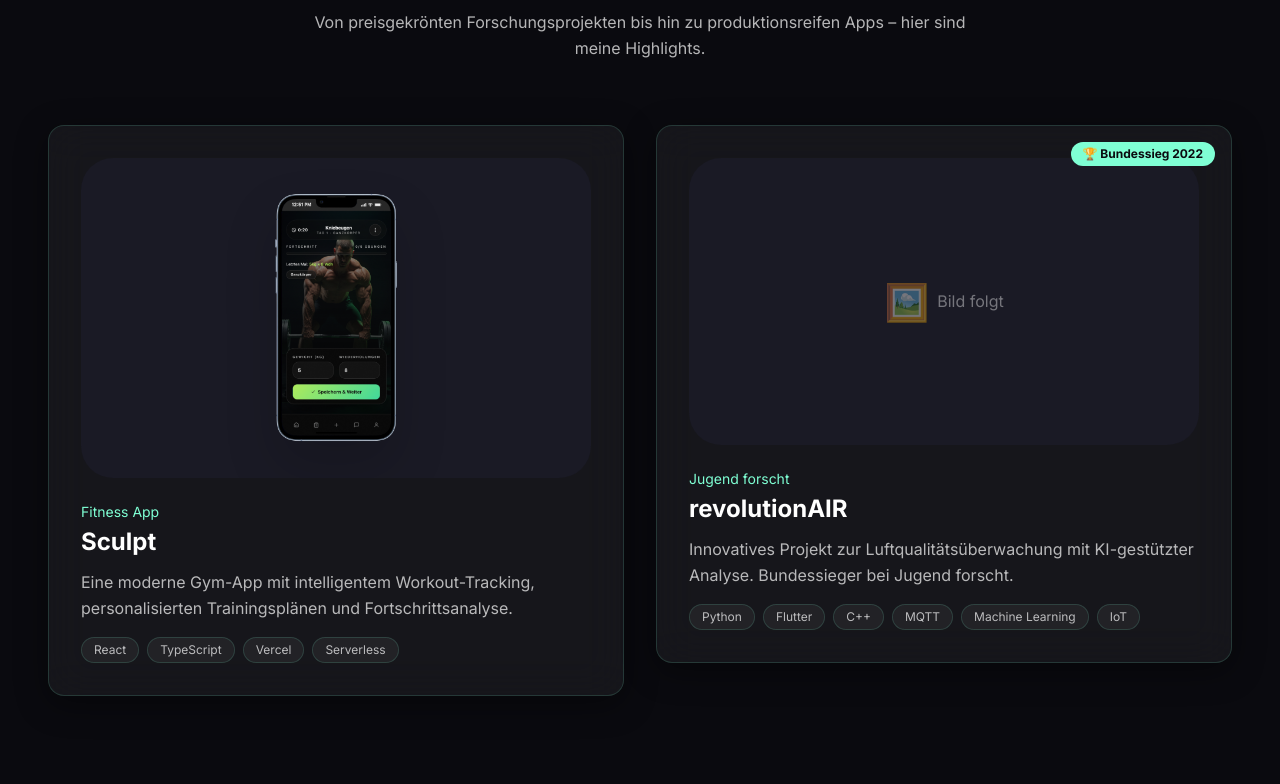
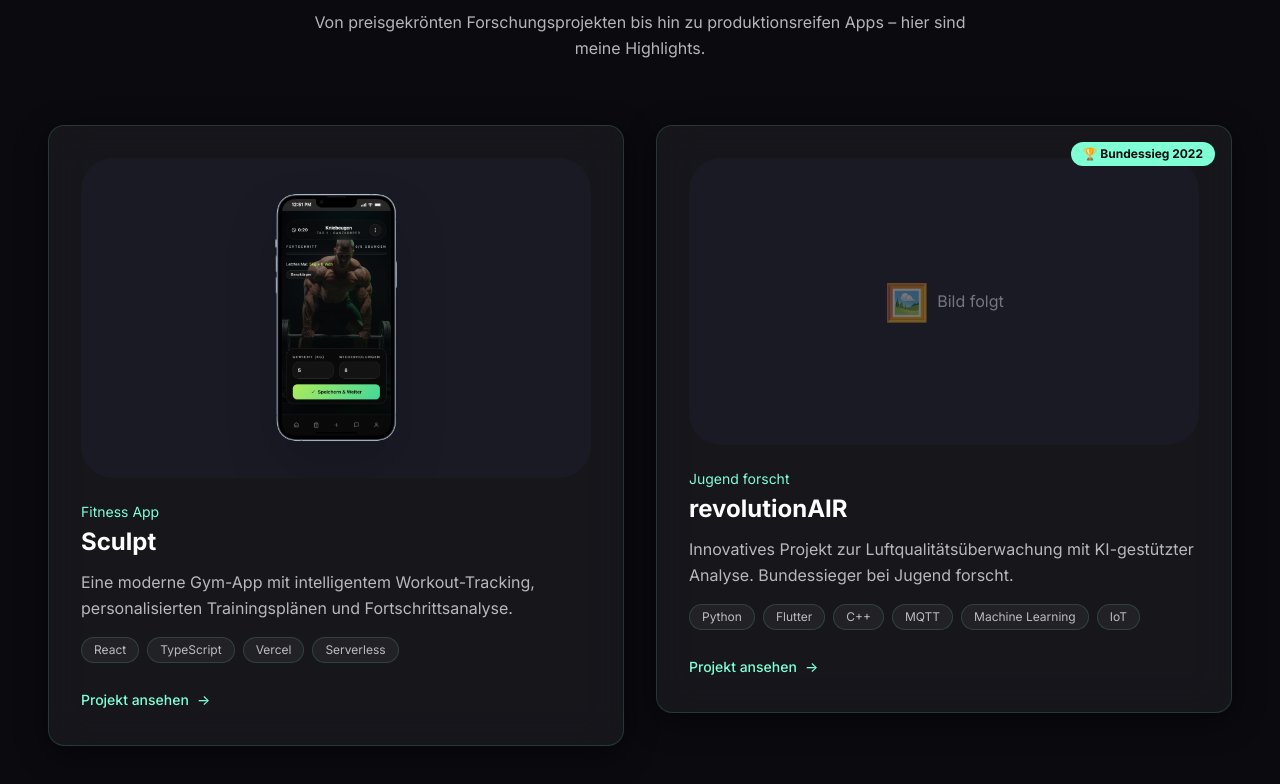
Before and after one commit to gratisCobalt/dominikhein.de, a React (Vite) app: page / in a window 1280 px wide. Shown: the part 1021-1805 px from the top of the page. Built offline with nearby package versions, Linux system fonts and the light colour scheme.

Commit message:
fix: project card click area and add CTA button

```diff
--- a/src/components/FeaturedProjects.tsx
+++ b/src/components/FeaturedProjects.tsx
@@ -102,7 +102,7 @@ function ProjectCard({ project, index }: { project: Project; index: number }) {
         )}
 
         {/* Image container */}
-        <div className={`relative mb-6 overflow-hidden rounded-xl bg-bg-tertiary ${project.isPhone ? 'flex justify-center py-8' : 'aspect-video'}`}>
+        <Link to={`/projekt/${project.id}`} className={`relative mb-6 block overflow-hidden rounded-xl bg-bg-tertiary cursor-pointer ${project.isPhone ? 'flex justify-center py-8' : 'aspect-video'}`}>
           {project.image ? (
             <motion.img
               src={project.image}
@@ -121,23 +121,17 @@ function ProjectCard({ project, index }: { project: Project; index: number }) {
           )}
 
           {/* Hover overlay */}
-          <motion.div
-            className="absolute inset-0 flex items-center justify-center bg-bg-primary/80 opacity-0 backdrop-blur-sm transition-opacity duration-300 group-hover:opacity-100"
+          <div
+            className="absolute inset-0 flex items-center justify-center bg-bg-primary/80 opacity-0 transition-opacity duration-300 group-hover:opacity-100"
           >
-            <Link to={`/projekt/${project.id}`}>
-              <motion.span
-                className="btn-primary"
-                whileHover={{ scale: 1.1 }}
-                whileTap={{ scale: 0.9 }}
-              >
-                Details ansehen
-              </motion.span>
-            </Link>
-          </motion.div>
-        </div>
+            <span className="px-6 py-3 bg-accent text-bg-primary font-semibold rounded-full">
+              Details ansehen
+            </span>
+          </div>
+        </Link>
 
         {/* Content */}
-        <div style={{ transform: 'translateZ(50px)' }}>
+        <div>
           <p className="mb-1 text-sm text-accent">{project.subtitle}</p>
           <h3 className="mb-3 text-2xl font-bold text-text-primary">
             {project.title}
@@ -145,7 +139,7 @@ function ProjectCard({ project, index }: { project: Project; index: number }) {
           <p className="mb-4 text-text-secondary">{project.description}</p>
 
           {/* Tags */}
-          <div className="flex flex-wrap gap-2">
+          <div className="flex flex-wrap gap-2 mb-6">
             {project.tags.map((tag) => (
               <motion.span
                 key={tag}
@@ -156,6 +150,17 @@ function ProjectCard({ project, index }: { project: Project; index: number }) {
               </motion.span>
             ))}
           </div>
+
+          {/* CTA Button */}
+          <Link to={`/projekt/${project.id}`}>
+            <motion.span
+              className="inline-flex items-center gap-2 text-sm font-medium text-accent hover:text-accent-glow transition-colors"
+              whileHover={{ x: 5 }}
+            >
+              Projekt ansehen
+              <span>→</span>
+            </motion.span>
+          </Link>
         </div>
 
         {/* Glow effect on hover */}
```
